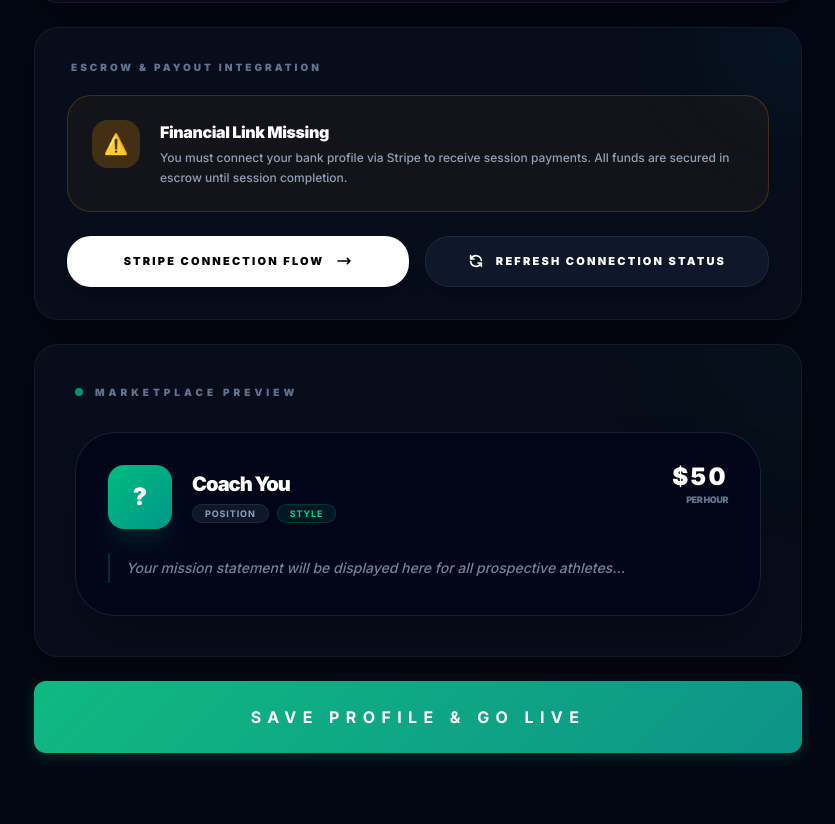
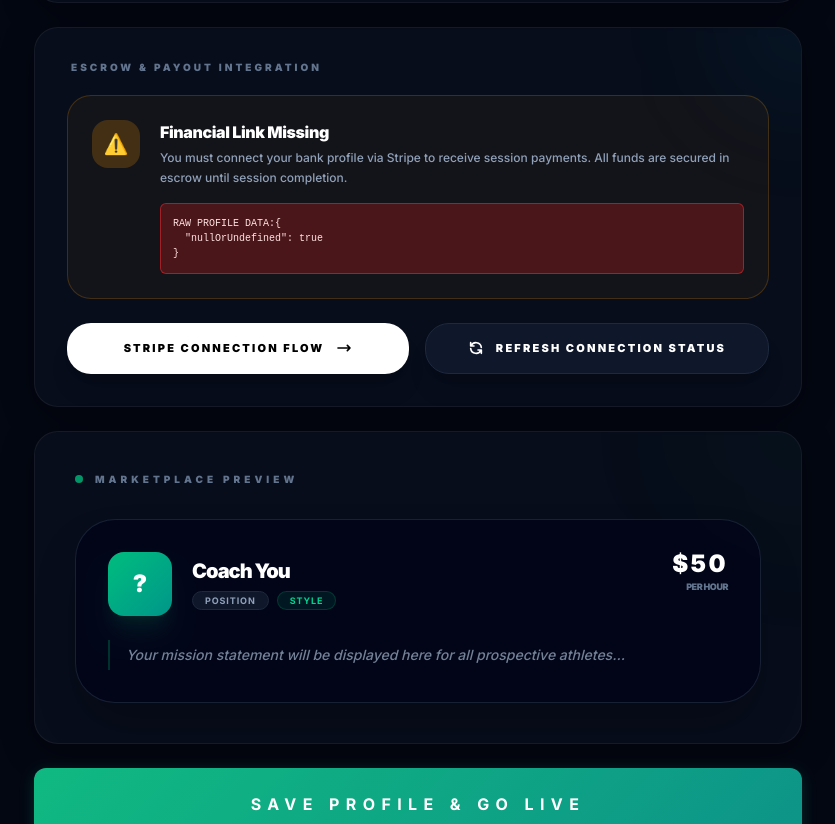
Before and after one commit to owenhancock9/soccerlink, a Next.js app: page /coach/edit in a window 1280 px wide. Shown: the part 1883-2707 px from the top of the page, without its empty margins (222-1057 px from the left). Built offline with nearby package versions, Linux system fonts and the light colour scheme; no server answers.

Commit message:
Force render raw JSON of profile to debug Stripe connection issue

```diff
--- a/src/app/coach/edit/page.tsx
+++ b/src/app/coach/edit/page.tsx
@@ -487,11 +487,10 @@ export default function EditCoachProfile() {
                   <div>
                     <p className="font-black text-base tracking-tight text-white mb-1">Financial Link Missing</p>
                     <p className="text-xs font-medium text-slate-400 leading-relaxed">You must connect your bank profile via Stripe to receive session payments. All funds are secured in escrow until session completion.</p>
-                    {profileData && !profileData.stripe_onboarding_complete && (
-                       <p className="text-[10px] text-rose-500/80 mt-3 font-mono uppercase tracking-[0.2em] bg-rose-500/5 p-2 rounded-lg border border-rose-500/20">
-                         System Check: {profileData.dbError ? `DB ERR: ${profileData.dbError}` : (profileData.stripeDiagnostic || 'Awaiting ID Link')}
-                       </p>
-                    )}
+                    <div className="mt-4 p-3 bg-red-900/50 text-red-100 text-[10px] font-mono whitespace-pre-wrap rounded-md border border-red-500/50">
+                        RAW PROFILE DATA:
+                        {JSON.stringify(profileData || { nullOrUndefined: true }, null, 2)}
+                    </div>
                   </div>
                 </div>
 
--- a/src/app/page.tsx
+++ b/src/app/page.tsx
@@ -1317,11 +1317,10 @@ export default function SoccerPlatform() {
                       <p className="text-xs font-medium text-slate-400 leading-relaxed max-w-xl">
                         You must complete your Stripe onboarding to receive session payouts. Your profile is currently hidden from players until this connection is verified.
                       </p>
-                      {profile && !profile.stripe_onboarding_complete && (
-                        <p className="text-[10px] text-rose-500/80 mt-3 font-mono uppercase tracking-[0.2em] bg-rose-500/5 p-2 rounded-lg border border-rose-500/20 max-w-sm">
-                           System Check: {profile.dbError ? `DB ERR: ${profile.dbError}` : (profile.stripeDiagnostic || 'Awaiting ID Link')}
-                        </p>
-                      )}
+                      <div className="mt-4 p-3 bg-red-900/50 text-red-100 text-[10px] font-mono whitespace-pre-wrap rounded-md border border-red-500/50">
+                        RAW PROFILE DATA:
+                        {JSON.stringify(profile || { nullOrUndefined: true }, null, 2)}
+                      </div>
                     </div>
                   </div>
                   <div className="flex gap-3 w-full md:w-auto">
```
